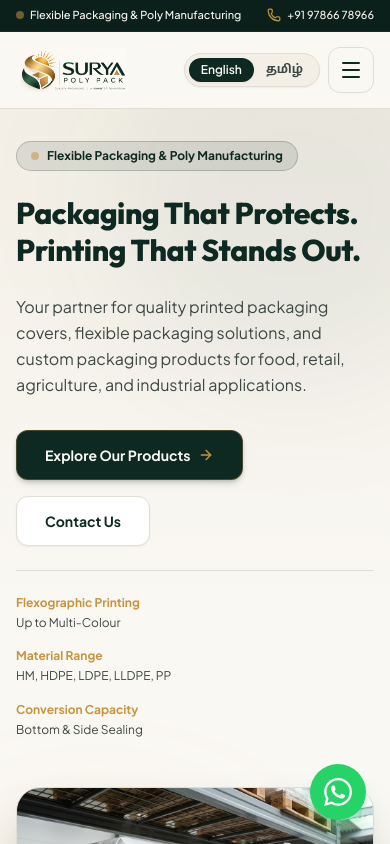
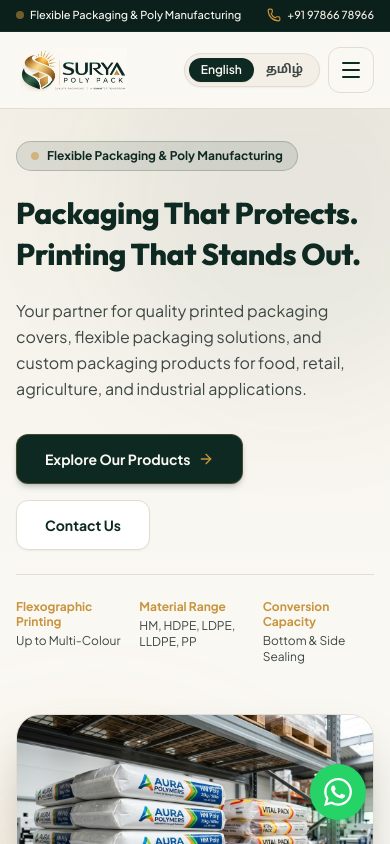
Before and after one commit to Devadarshini06/Surya_Poly_Pack, a React (Vite) app: page / in a window 390 px wide. Shown: the top 844 px of the page. Built offline with nearby package versions, Linux system fonts and the light colour scheme.

Commit message:
fix: align Tamil hero headline into 2 lines and synchronize stats to match English version

```diff
--- a/src/locales/en.js
+++ b/src/locales/en.js
@@ -24,6 +24,8 @@ export const en = {
   // Hero Section
   hero: {
     badge: "Flexible Packaging & Poly Manufacturing",
+    headlineLine1: "Packaging That Protects.",
+    headlineLine2: "Printing That Stands Out.",
     headline: "Packaging That Protects. Printing That Stands Out.",
     description: "Your partner for quality printed packaging covers, flexible packaging solutions, and custom packaging products for food, retail, agriculture, and industrial applications.",
     btnExplore: "Explore Our Products",
--- a/src/locales/ta.js
+++ b/src/locales/ta.js
@@ -25,12 +25,14 @@ export const ta = {
   // Hero Section
   hero: {
     badge: "நெகிழ்வான பேக்கேஜிங் & பாலி உற்பத்தி",
+    headlineLine1: "தரமான பேக்கேஜிங்.",
+    headlineLine2: "தனித்துவமான அச்சிடுதல்.",
     headline: "தரமான பேக்கேஜிங். தனித்துவமான அச்சிடுதல்.",
-    description: "உணவு, சில்லறை விற்பனை, விவசாயம் மற்றும் தொழில்துறை பயன்பாடுகளுக்கான தரமான அச்சிடப்பட்ட கவர்கள் மற்றும் தனிப்பயன் பேக்கேஜிங் தீர்வுகள்.",
+    description: "உணவு, சில்லறை வர்த்தகம், விவசாயம் மற்றும் தொழிற்துறைக்கான தரமான அச்சிடப்பட்ட கவர்கள் மற்றும் தனிப்பயன் பேக்கேஜிங் தீர்வுகள்.",
     btnExplore: "தயாரிப்புகளை காண்க",
-    btnContact: "எங்களைத் தொடர்பு கொள்ள",
-    stat1: "ஃப்ளெக்ஸோகிராஃபிக் பிரிண்டிங்",
-    stat1Sub: "பல வண்ண பிரிண்டிங் வரை",
+    btnContact: "தொடர்பு கொள்ள",
+    stat1: "ஃப்ளெக்ஸோ பிரிண்டிங்",
+    stat1Sub: "பல வண்ண அச்சிடுதல் வரை",
     stat2: "மூலப்பொருள் வகைகள்",
     stat2Sub: "HM, HDPE, LDPE, LLDPE, PP",
     stat3: "கன்வெர்ஷன் திறன்",
--- a/src/pages/Home.jsx
+++ b/src/pages/Home.jsx
@@ -107,8 +107,9 @@ export default function Home() {
                 <span>{t.hero.badge}</span>
               </div>
 
-              <h1 className="text-3xl sm:text-5xl lg:text-5xl font-extrabold text-[#0E2922] font-['Outfit',sans-serif] leading-tight sm:leading-snug">
-                {t.hero.headline}
+              <h1 className="text-3xl sm:text-4xl lg:text-[2.75rem] font-extrabold text-[#0E2922] font-['Outfit',sans-serif] leading-[1.25] sm:leading-[1.22]">
+                <span className="block">{t.hero.headlineLine1 || "Packaging That Protects."}</span>
+                <span className="block mt-1 sm:mt-1.5">{t.hero.headlineLine2 || "Printing That Stands Out."}</span>
               </h1>
 
               <p className="text-base sm:text-lg text-[#3D4744] leading-relaxed max-w-2xl font-normal">
@@ -134,18 +135,18 @@ export default function Home() {
               </div>
 
               {/* Quick Spec Highlights */}
-              <div className="pt-6 border-t border-[#E2DDD2] grid grid-cols-1 sm:grid-cols-3 gap-4 sm:gap-6">
-                <div className="min-w-0">
-                  <div className="text-xs font-bold text-[#C8943D] break-words">{t.hero.stat1}</div>
-                  <div className="text-xs text-[#3D4744] mt-0.5 leading-relaxed">{t.hero.stat1Sub}</div>
+              <div className="pt-6 border-t border-[#E2DDD2] grid grid-cols-3 gap-3 sm:gap-4 lg:gap-6">
+                <div>
+                  <div className="text-xs font-bold text-[#C8943D] leading-tight">{t.hero.stat1}</div>
+                  <div className="text-xs text-[#3D4744] mt-1 leading-snug">{t.hero.stat1Sub}</div>
                 </div>
-                <div className="min-w-0">
-                  <div className="text-xs font-bold text-[#C8943D] break-words">{t.hero.stat2}</div>
-                  <div className="text-xs text-[#3D4744] mt-0.5 leading-relaxed">{t.hero.stat2Sub}</div>
+                <div>
+                  <div className="text-xs font-bold text-[#C8943D] leading-tight">{t.hero.stat2}</div>
+                  <div className="text-xs text-[#3D4744] mt-1 leading-snug">{t.hero.stat2Sub}</div>
                 </div>
-                <div className="min-w-0">
-                  <div className="text-xs font-bold text-[#C8943D] break-words">{t.hero.stat3}</div>
-                  <div className="text-xs text-[#3D4744] mt-0.5 leading-relaxed">{t.hero.stat3Sub}</div>
+                <div>
+                  <div className="text-xs font-bold text-[#C8943D] leading-tight">{t.hero.stat3}</div>
+                  <div className="text-xs text-[#3D4744] mt-1 leading-snug">{t.hero.stat3Sub}</div>
                 </div>
               </div>
 
@@ -185,7 +186,7 @@ export default function Home() {
           <div className="grid grid-cols-1 lg:grid-cols-12 gap-8 items-center">
 
             <div className="lg:col-span-7 space-y-5">
-              <div className="inline-flex items-center gap-2 px-3 py-1 rounded-full bg-[#0E2922]/10 text-[#0E2922] text-xs font-bold uppercase tracking-wider">
+              <div className="inline-flex items-center gap-2 px-3 py-1 rounded-full bg-[#0E2922]/10 text-[#0E2922] text-xs font-bold">
                 <span>{t.intro.badge}</span>
               </div>
 
```
